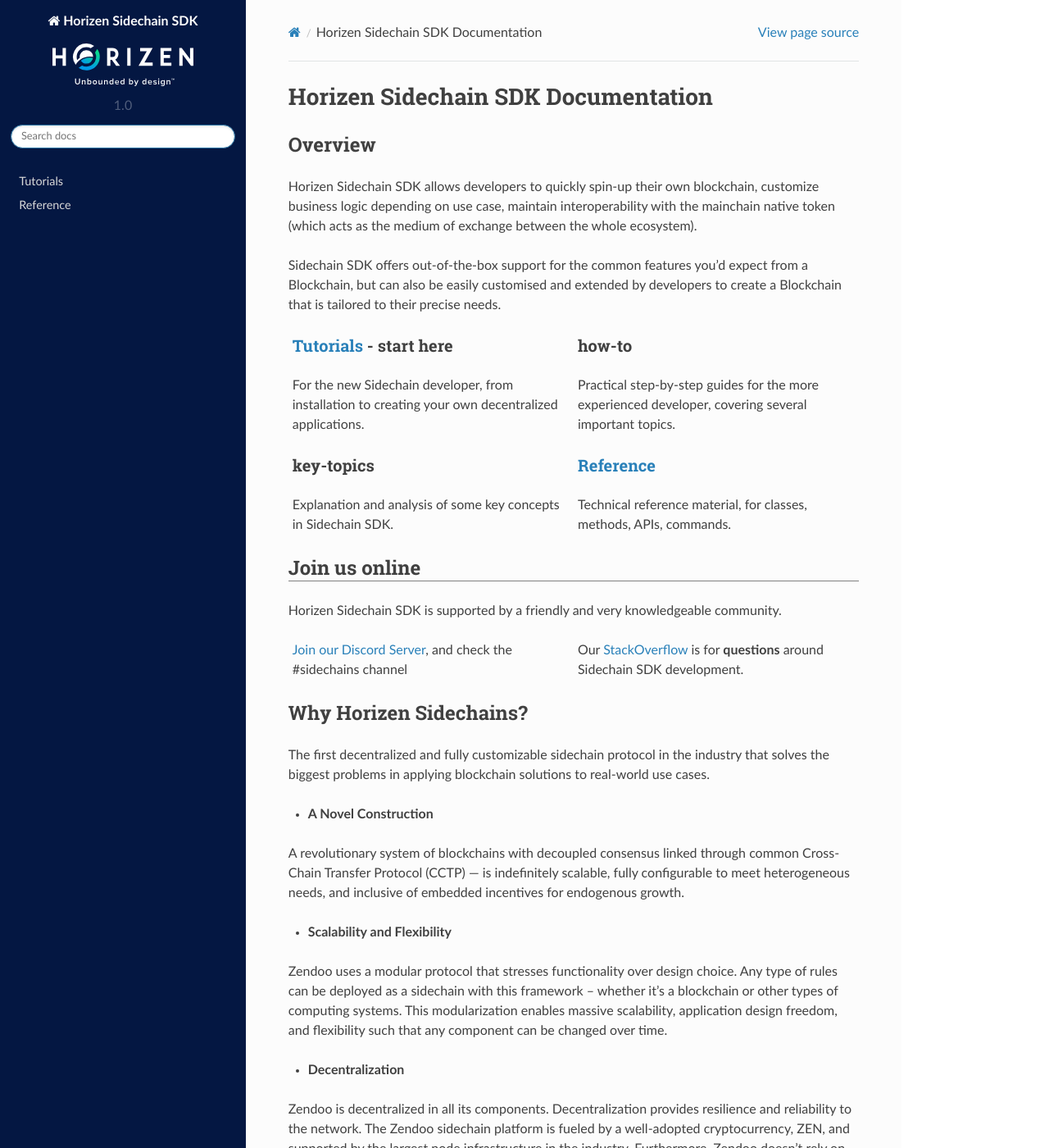
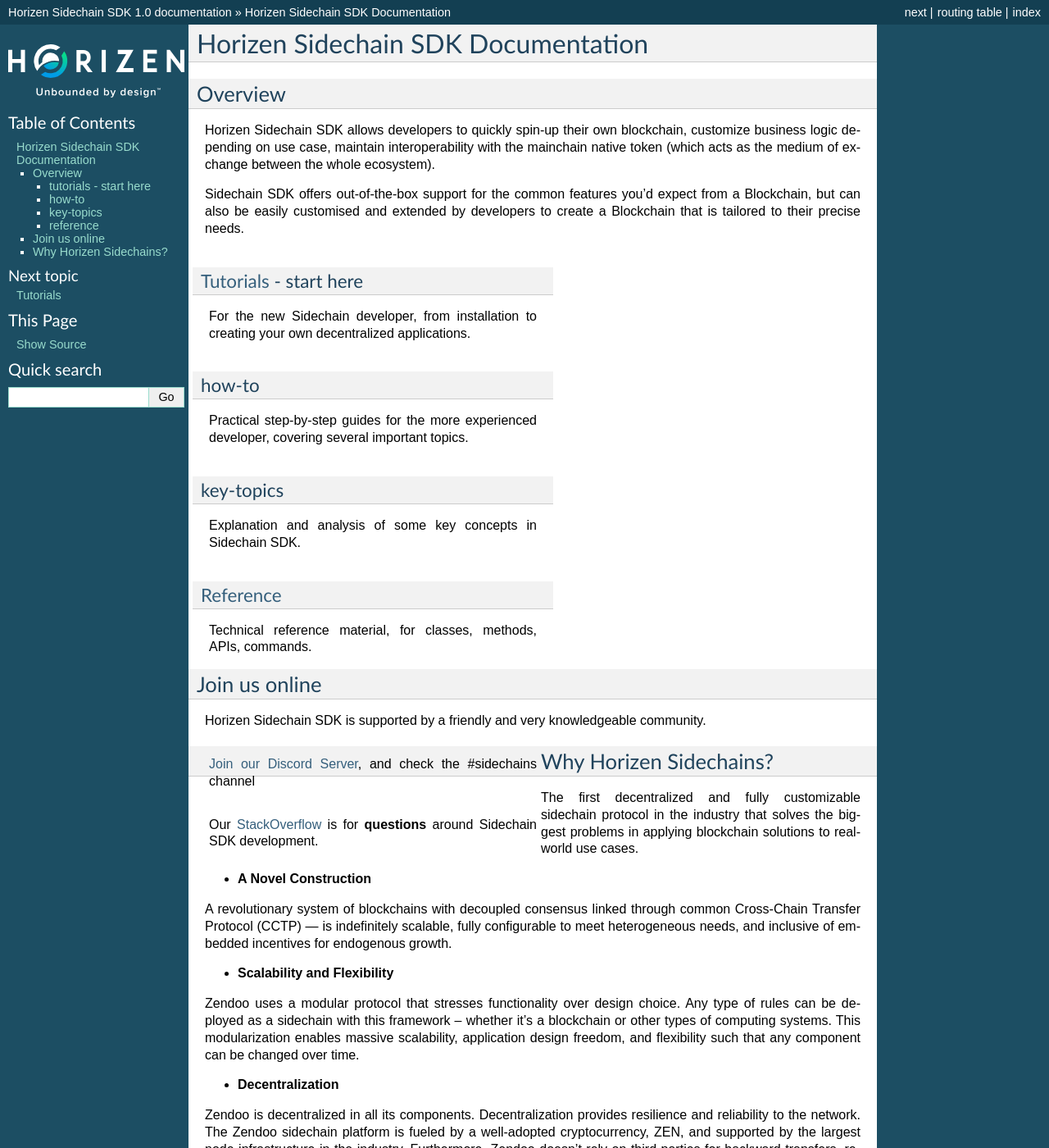
Before and after one commit to HorizenOfficial/developer-horizen-global, a Sphinx documentation site: the page built from docs/index.rst, in a window 1280 px wide and 1400 px high. Shown: the whole window at 82% size. Built offline with Sphinx 7.4.7, drawn with Linux system fonts in a browser that asks for light colours; some of the changed text lies outside the part shown.

Commit message:
Update conf.py

```diff
--- a/docs/conf.py
+++ b/docs/conf.py
@@ -14,7 +14,7 @@
 
 import sys
 import os
-import sphinx_rtd_theme
+#import sphinx_rtd_theme
 
 # If extensions (or modules to document with autodoc) are in another directory,
 # add these directories to sys.path here. If the directory is relative to the
@@ -110,8 +110,8 @@
 
 # The theme to use for HTML and HTML Help pages.  See the documentation for
 # a list of builtin themes.
-html_theme = 'sphinx_rtd_theme'
-
+#html_theme = 'sphinx_rtd_theme'
+html_theme = 'default'
 # Theme options are theme-specific and customize the look and feel of a theme
 # further.  For a list of options available for each theme, see the
 # documentation.
```
